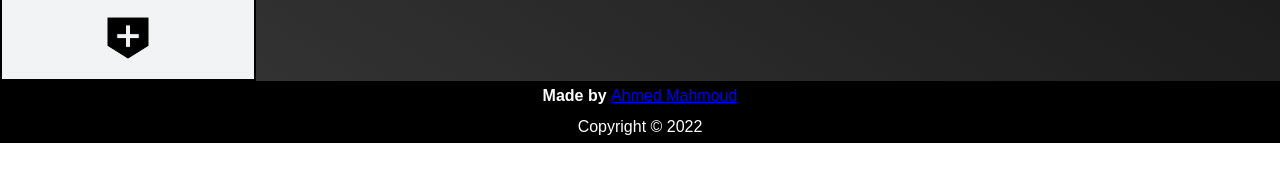
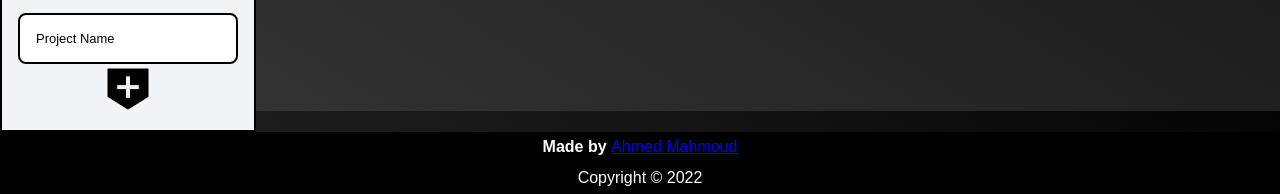
Before and after one commit to Ahmedmk11/todo-list, a website built with webpack: page src/index.html in a window 1280 px wide. Both pictures are taken after a click on the picture 128 px from the left and 727 px from the top of the page. Shown: the part 689-883 px from the top of the page. Before the commit the page ends 832 px from the top, so only its background shows below. Built offline with nearby package versions, Linux system fonts and the light colour scheme; files whose address does not match are found by name.

Commit message:
Finished styling form for adding new project

```diff
--- a/src/index.html
+++ b/src/index.html
@@ -40,7 +40,10 @@
                     <h3 id="project-title">Projects</h3>
                 </div>
                 <div id="projects">
-                    <!-- plus -->
+                    <div id="all" class="project-class">
+                        <!-- icon -->
+                        <h4>All Tasks</h4>
+                    </div>
                 </div>
             </div>
             <div id="content"></div>
--- a/src/scripts/index.js
+++ b/src/scripts/index.js
@@ -9,6 +9,7 @@ let tagsArr = [];
 const content = document.getElementById('content')
 const sidebar = document.getElementById('side-bar');
 const sidebarIcon = document.getElementById('side-bar-icon');
+const projectPlus = document.getElementById('plus-icon-side');
 
 let task1 = new Task('test1', 'test test1shfdblsdfblkdsfbkjhfdjdfsbjhidsbjhidf', '4/20', '6:09', ['tag1', 'tag2', 'tag3'], 3);
 let task2 = new Task('test2', 'test test2', '4/20', '6:09', ['tag1', 'tag2', 'tag3'], 3);
@@ -36,3 +37,28 @@ sidebarIcon.addEventListener('click', () => {
     sidebar.classList.toggle('slide');
     t.classList.toggle('slide-left');
 });
+
+projectPlus.addEventListener('click', addProject);
+
+function addProject() {
+    const form = document.createElement('form');
+    const input = document.createElement('input');
+
+    form.setAttribute('action', '#');
+    form.setAttribute('method', 'get');
+    form.setAttribute('name', 'projectForm');
+    input.setAttribute('type', 'text');
+    input.setAttribute('placeholder', 'Project Name');
+    input.setAttribute('minlength', '1');
+    input.setAttribute('maxlength', '12');
+    input.setAttribute('autocomplete', 'off');
+    input.setAttribute('required', '');
+
+    form.id = 'project-form';
+    input.id = 'project-form-name';
+
+
+    form.appendChild(input);
+
+    projectPlus.parentNode.insertBefore(form, projectPlus);
+}
--- a/src/scripts/ui.js
+++ b/src/scripts/ui.js
@@ -28,6 +28,8 @@ const date = document.getElementById('date-icon');
 const finished = document.getElementById('finished-icon');
 const tag = document.getElementById('tag-icon');
 const priority = document.getElementById('priority-icon');
+const all = document.getElementById('all');
+const plusIcon = new Image();
 
 sidebarIcon.src = SidebarIcn;
 homeIcon.src = HomeIcn;
@@ -37,9 +39,13 @@ dateIcon.src = DateIcn;
 finishedIcon.src = FinishedIcn;
 tagIcon.src = TagIcn;
 priorityIcon.src = PriorityIcn;
+plusIcon.src = PlusIcn;
 
 sidebarIcon.id = 'side-bar-icon';
+plusIcon.id = 'plus-icon-side';
 
+all.appendChild(listIcon);
+projects.appendChild(plusIcon);
 header.appendChild(sidebarIcon);
 one.appendChild(homeIcon);
 two.appendChild(projectsIcon);
@@ -126,45 +132,17 @@ export function showTasks(currProject, tasks) { // displays task container and h
 }
 
 export function showProjects(projectsArr) {
-    const header = document.createElement('h4');
-    const projectDiv = document.createElement('div');
-    const projectIcon = new Image();
-    const plusIcon = new Image();
-
-    projectIcon.src = ListIcn;
-    header.id = 'current-project';
-    projectDiv.classList.add('project-class');
-    header.textContent = 'All Tasks';
-
-    projectDiv.appendChild(header);
-    projectDiv.appendChild(projectIcon);
-    projects.appendChild(projectDiv);
-
     for (let i = 0; i < projectsArr.length; i++) {
         const header = document.createElement('h4');
         const projectDiv = document.createElement('div');
         const projectIcon = new Image();
 
         projectIcon.src = ListIcn;
-        header.id = 'current-project';
         projectDiv.classList.add('project-class');
         header.textContent = projectsArr[i].title;
 
         projectDiv.appendChild(header);
         projectDiv.appendChild(projectIcon);
-        projects.appendChild(projectDiv);
+        plusIcon.parentNode.insertBefore(projectDiv, plusIcon);
     }
-
-    plusIcon.src = PlusIcn;
-    plusIcon.id = 'plus-icon-side';
-    projects.appendChild(plusIcon);
 }
-
-export function addProject(title) {
-    const task = document.createElement('div');
-    const name = document.createElement('h3');
-    task.classList.add('task-item');
-    name.textContent = title;
-    task.appendChild(name);
-    return task;
-}
--- a/src/styles/style.scss
+++ b/src/styles/style.scss
@@ -223,12 +223,12 @@ footer {
     align-items: flex-end;
     #plus-icon-side {
         align-self: center;
-        transition: transform 300ms ease-in-out;
-        -webkit-transition: transform 300ms ease-in-out;
-        -moz-transition: transform 300ms ease-in-out;
-        -ms-transition: transform 300ms ease-in-out;
-        -o-transition: transform 300ms ease-in-out;
-    }
+        transition: transform 100ms ease-in-out;
+        -webkit-transition: transform 100ms ease-in-out;
+        -moz-transition: transform 100ms ease-in-out;
+        -ms-transition: transform 100ms ease-in-out;
+        -o-transition: transform 100ms ease-in-out;
+}
     #plus-icon-side:hover {
         cursor: pointer;
         transform: scale(1.15);
@@ -237,12 +237,75 @@ footer {
         -ms-transform: scale(1.15);
         -o-transform: scale(1.15);
     }
+    #plus-icon-side:active {
+        transform: scale(0.95);
+        -webkit-transform: scale(0.95);
+        -moz-transform: scale(0.95);
+        -ms-transform: scale(0.95);
+        -o-transform: scale(0.95);
+    }
     h4 {
         font-size: 1.32em;
         font-weight: 800;
         margin: 0%;
         text-transform: capitalize;
     }
+    form {
+        width: 100%;
+        display: flex;
+        flex-direction: row;
+        justify-content: space-evenly;
+        align-items: center;
+        input {
+            padding: 1.2em;
+            width: 100%;
+            display: inline-block;
+            border-radius: 8px;
+            box-sizing: border-box;
+            -webkit-border-radius: 8px;
+            -moz-border-radius: 8px;
+            -ms-border-radius: 8px;
+            -o-border-radius: 8px;
+            outline: none;
+            border: 2px solid;
+            background-color: white;
+        }
+        input::placeholder {
+            font-size: 0.81rem;
+            color: black;
+            transition: transform 300ms ease-in-out;
+            -webkit-transition: transform 300ms ease-in-out;
+            -moz-transition: transform 300ms ease-in-out;
+            -ms-transition: transform 300ms ease-in-out;
+            -o-transition: transform 300ms ease-in-out;
+        }
+        input:focus::placeholder {
+            transform: translateY(-15px);
+            -webkit-transform: translateY(-15px);
+            -moz-transform: translateY(-15px);
+            -ms-transform: translateY(-15px);
+            -o-transform: translateY(-15px);
+        }
+        input:invalid:focus {
+            border-color: red;
+        }
+
+        input:focus {
+            outline: none;
+        }
+
+        input:valid {
+            border-color: green;
+        }
+    }
+}
+
+.project-class:active {
+    transform: scale(0.95);
+    -webkit-transform: scale(0.95);
+    -moz-transform: scale(0.95);
+    -ms-transform: scale(0.95);
+    -o-transform: scale(0.95);
 }
 
 #tasks {
```
Also changed, not shown: src/styles/style.css, 1 other file.
